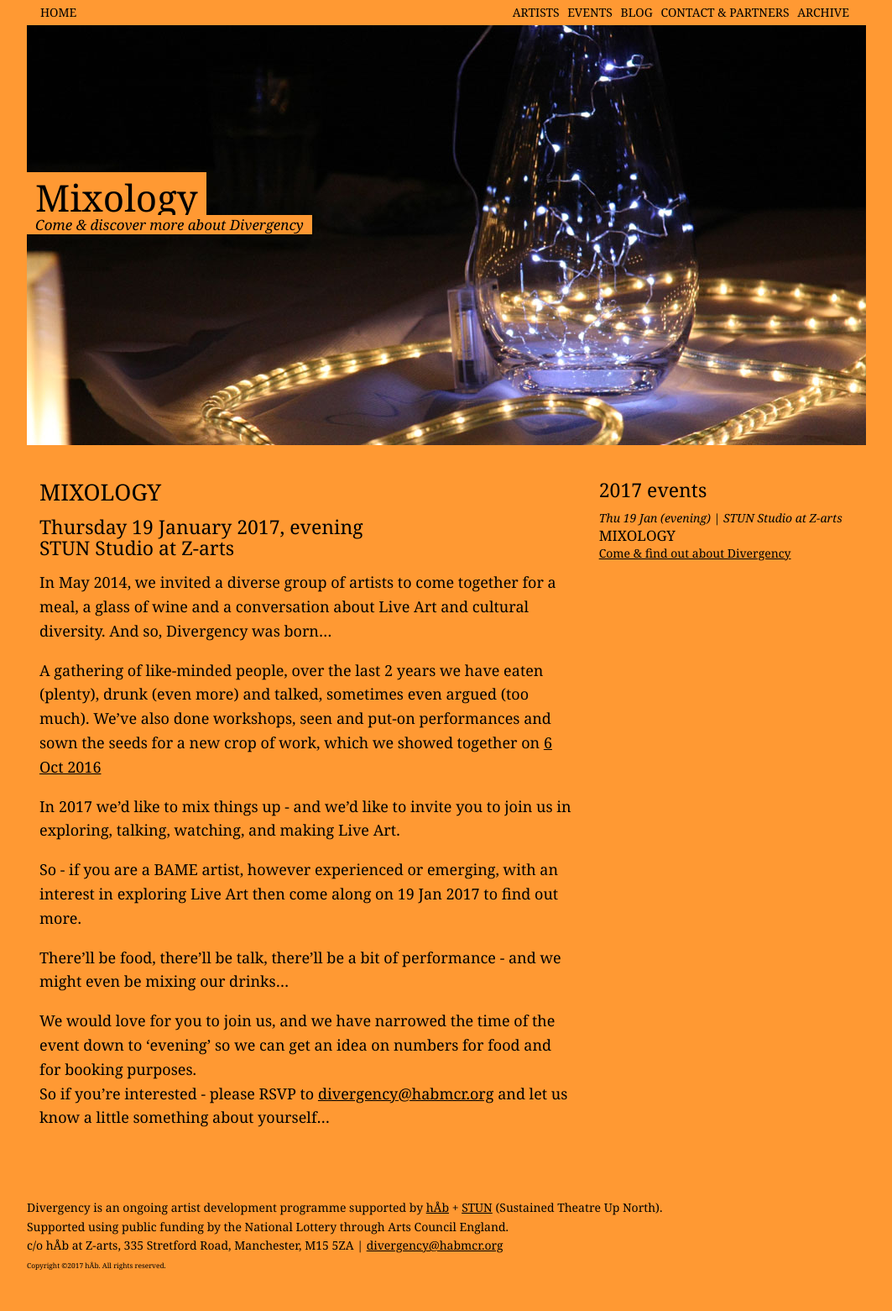
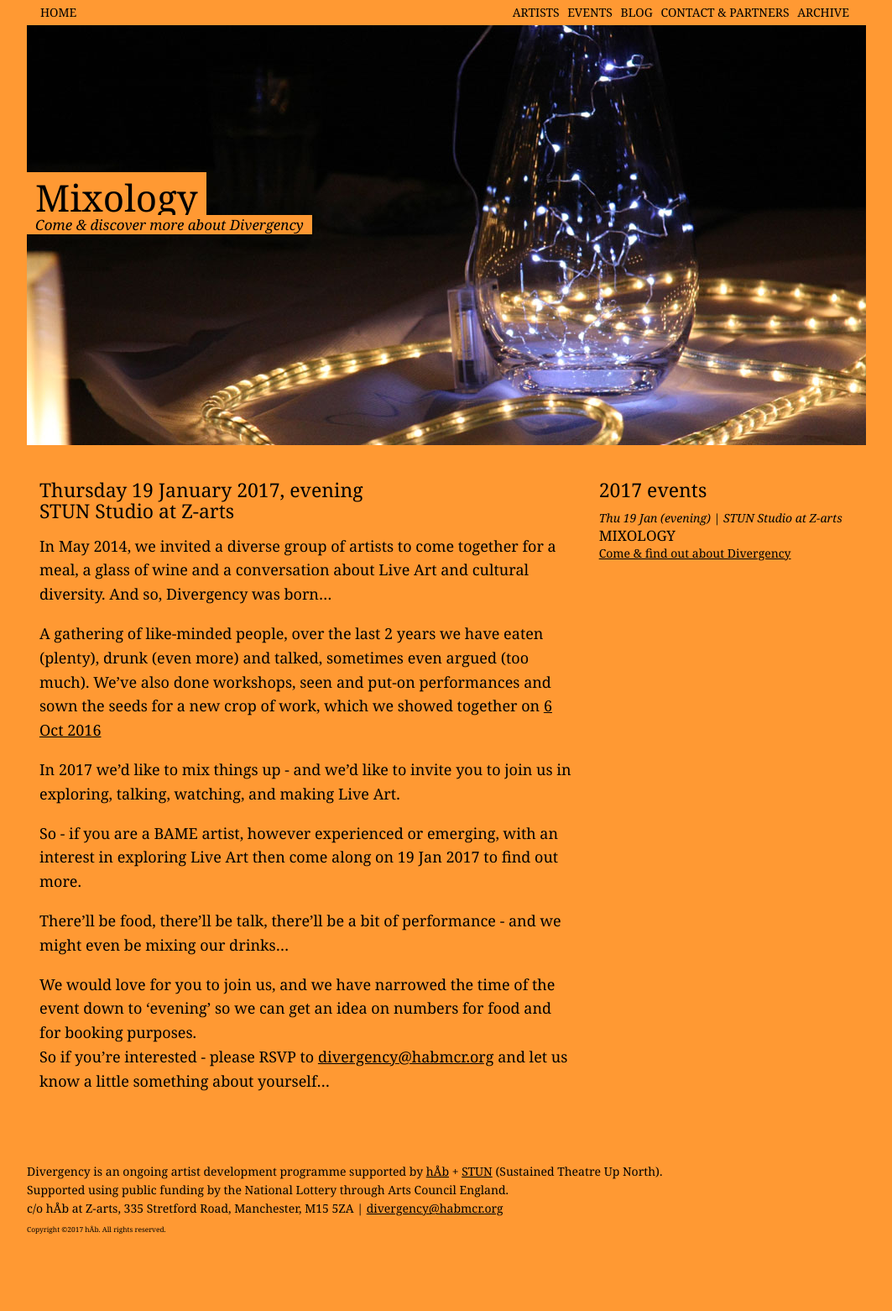
Before and after one commit to divergencymcr/divergencymcr.github.io, a Jekyll site: the page built from current/2017/19jan/index.md, in a window 1280 px wide. Shown: the whole page at 84% size, without its empty margins (108-1171 px from the left). Built offline with Jekyll 4.4.1, drawn with Linux system fonts in a browser that asks for light colours; our own code applies the rules of GitHub Pages for plain Markdown files; after the commit the page ends 1517 px from its top, so only the background shows below that.

Commit message:
deleted mixology title

```diff
--- a/current/2017/19jan/index.md
+++ b/current/2017/19jan/index.md
@@ -19,7 +19,6 @@ header_image: "header_19jan.jpg"
 # header_image: # optional custom background image, relative to current page
 
 ---
-### MIXOLOGY
 
 ####  Thursday 19 January 2017, evening<br>STUN Studio at Z-arts
 
```
